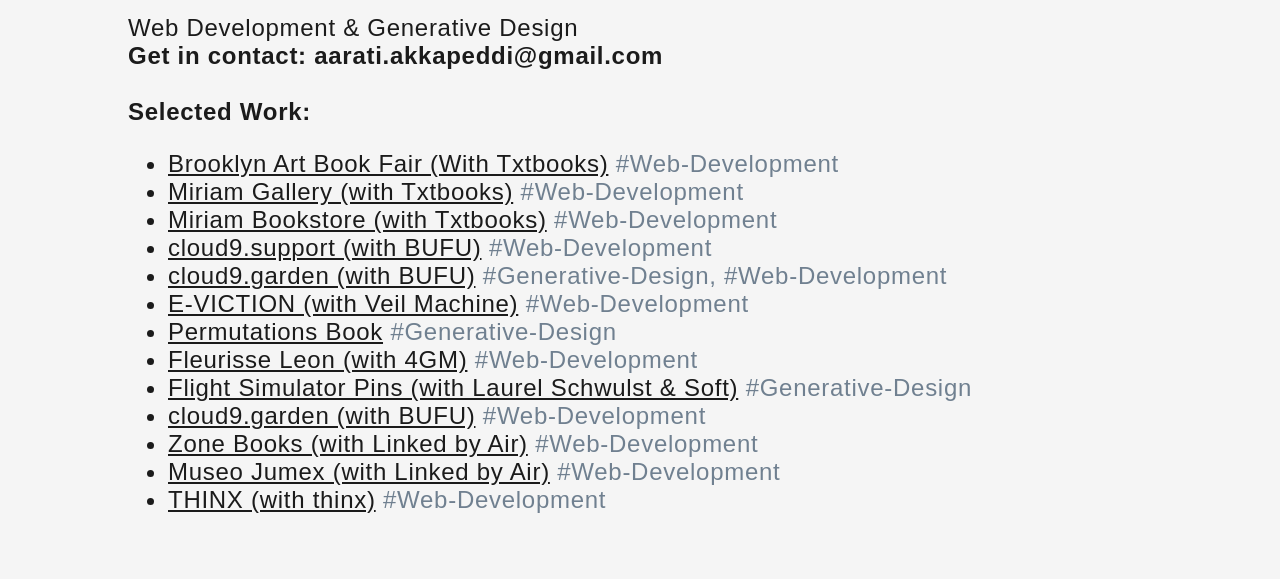
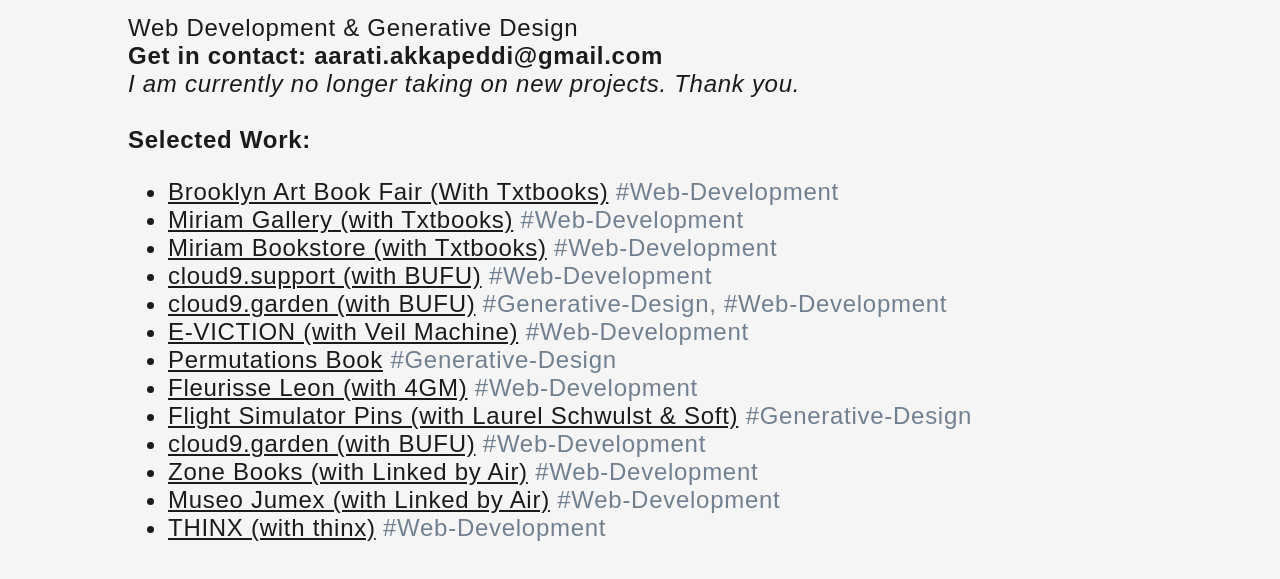
Before and after one commit to AaratiAkkapeddi/aarati.services, a plain HTML site: page index.html in a window 1280 px wide. Shown: the part 245-824 px from the top of the page. Drawn offline with Linux system fonts and the light colour scheme; a web font is replaced by a local one.

Commit message:
no new projects

```diff
--- a/index.html
+++ b/index.html
@@ -13,7 +13,7 @@
 		<img class='me' aria-label="a kodachrome slide of a hand touching flowers" src='./services.gif'/><br>
 		<br>Web Development & Generative Design
 		<br><strong>Get in contact: aarati.akkapeddi@gmail.com</strong> <br>
-
+		<em>I am currently no longer taking on new projects. Thank you.</em>
 
 		      <div class="about pedagogy">
 				  <br>
```
